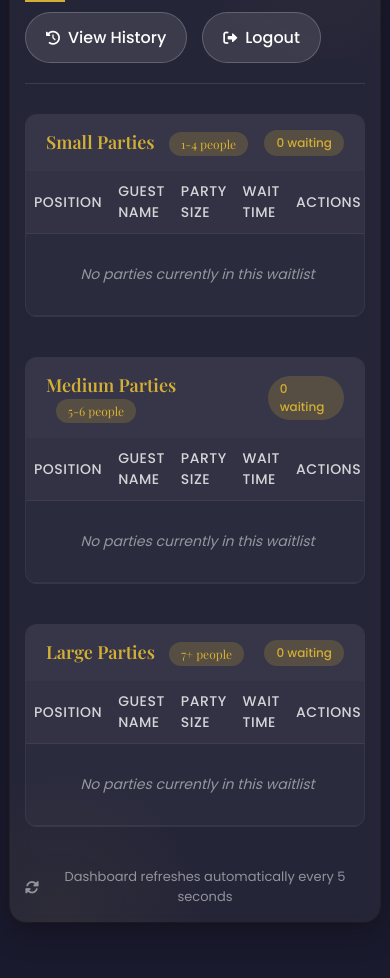
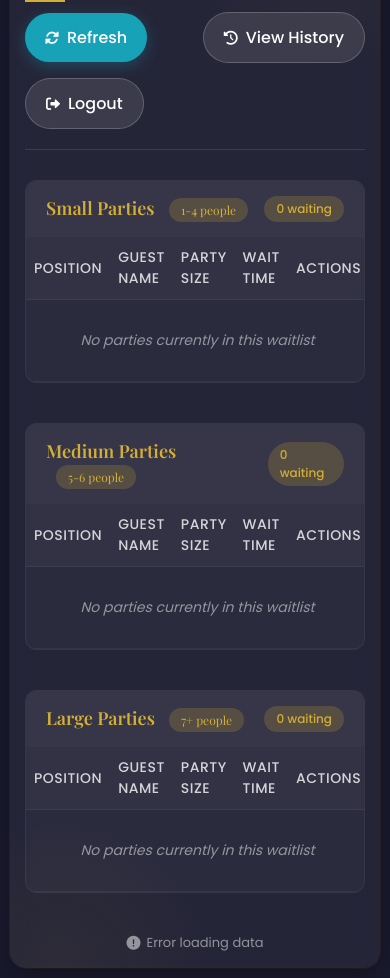
Before and after one commit to Suyyash-aroraa/Kwality-main, a website: page admin_dashboard.html in a window 390 px wide. Shown: the part 92-1070 px from the top of the page. Before the commit the page ends 1024 px from the top, so only its background shows below. Drawn offline with nearby package versions, Linux system fonts and the light colour scheme; no server answers; sample sign-in values are in the browser's storage.

Commit message:
Update admin_dashboard.html

```diff
--- a/admin_dashboard.html
+++ b/admin_dashboard.html
@@ -142,6 +142,26 @@
             background-color: #ffca2c;
             transform: translateY(-2px);
             box-shadow: 0 8px 20px rgba(255, 193, 7, 0.4);
+        }
+
+        .btn-refresh {
+            background-color: #17a2b8;
+            box-shadow: 0 4px 15px rgba(23, 162, 184, 0.3);
+        }
+
+        .btn-refresh:hover {
+            background-color: #1fc8e3;
+            transform: translateY(-2px);
+            box-shadow: 0 8px 20px rgba(23, 162, 184, 0.4);
+        }
+
+        .btn-refresh.refreshing {
+            opacity: 0.7;
+            cursor: not-allowed;
+        }
+
+        .btn-refresh.refreshing i {
+            animation: spin 1s linear infinite;
         }
 
         .btn i {
@@ -315,7 +335,7 @@
             100% { opacity: 1; }
         }
 
-        .auto-refresh {
+        .last-updated {
             text-align: center;
             margin-top: 20px;
             color: rgba(255, 255, 255, 0.5);
@@ -325,9 +345,8 @@
             justify-content: center;
         }
 
-        .auto-refresh i {
+        .last-updated i {
             margin-right: 6px;
-            animation: spin 2s linear infinite;
             font-size: 14px;
         }
 
@@ -450,6 +469,12 @@
                 align-items: flex-start;
             }
 
+            .header-actions {
+                flex-wrap: wrap;
+                width: 100%;
+                justify-content: space-between;
+            }
+
             th, td {
                 padding: 10px 8px;
                 font-size: 14px;
@@ -489,6 +514,9 @@
             <div class="header">
                 <h1 class="page-title">Kwality Restaurant Management</h1>
                 <div class="header-actions">
+                    <button onclick="loadDashboard()" class="btn btn-refresh" id="refreshBtn">
+                        <i class="fas fa-sync-alt"></i> Refresh
+                    </button>
                     <a href="admin_history.html" class="btn btn-secondary">
                         <i class="fas fa-history"></i> View History
                     </a>
@@ -584,15 +612,14 @@
                 </div>
             </div>
 
-            <div class="auto-refresh">
-                <i class="fas fa-sync-alt"></i> Dashboard refreshes automatically every 5 seconds
+            <div class="last-updated" id="lastUpdated">
+                <i class="fas fa-clock"></i> Click refresh to load waitlist data
             </div>
         </div>
     </div>
 
     <script>
         const API_BASE_URL = 'https://wombat-usable-turtle.ngrok-free.app';
-        let refreshInterval;
 
         // Check authentication on page load
         window.addEventListener('load', function() {
@@ -604,9 +631,6 @@
 
             // Load initial data
             loadDashboard();
-
-            // Set up auto-refresh
-            refreshInterval = setInterval(loadDashboard, 50000000000000000000000000000000000000000);
         });
 
         async function makeApiRequest(url, options = {}) {
@@ -625,7 +649,13 @@
         }
 
         async function loadDashboard() {
+            const refreshBtn = document.getElementById('refreshBtn');
+
             try {
+                // Update button state
+                refreshBtn.classList.add('refreshing');
+                refreshBtn.disabled = true;
+
                 showLoading(true);
 
                 const response = await makeApiRequest(`${API_BASE_URL}/api/admin/dashboard`);
@@ -638,6 +668,7 @@
 
                 if (data.status === 'success') {
                     updateDashboard(data.data);
+                    updateLastUpdatedTime();
                 } else {
                     showFlash('Error loading dashboard data', 'error');
                 }
@@ -645,8 +676,13 @@
             } catch (error) {
                 console.error('Error:', error);
                 showFlash(`Unable to connect to the server: ${error.message}`, 'error');
+                updateLastUpdatedTime('Error loading data');
             } finally {
                 showLoading(false);
+
+                // Reset button state
+                refreshBtn.classList.remove('refreshing');
+                refreshBtn.disabled = false;
             }
         }
 
@@ -736,6 +772,19 @@
             });
 
             tableBody.innerHTML = html;
+        }
+
+        function updateLastUpdatedTime(errorMessage = null) {
+            const lastUpdatedElement = document.getElementById('lastUpdated');
+
+            if (errorMessage) {
+                lastUpdatedElement.innerHTML = `<i class="fas fa-exclamation-circle"></i> ${errorMessage}`;
+                return;
+            }
+
+            const now = new Date();
+            const timeString = now.toLocaleTimeString();
+            lastUpdatedElement.innerHTML = `<i class="fas fa-clock"></i> Last updated: ${timeString}`;
         }
 
         async function markReady(entryId) {
@@ -852,21 +901,9 @@
                 sessionStorage.removeItem('admin_token');
                 sessionStorage.removeItem('admin_username');
 
-                // Clear refresh interval
-                if (refreshInterval) {
-                    clearInterval(refreshInterval);
-                }
-
                 window.location.href = 'admin_login.html';
             }
         }
-
-        // Clean up interval when page is unloaded
-        window.addEventListener('beforeunload', function() {
-            if (refreshInterval) {
-                clearInterval(refreshInterval);
-            }
-        });
     </script>
 </body>
 </html>
```
